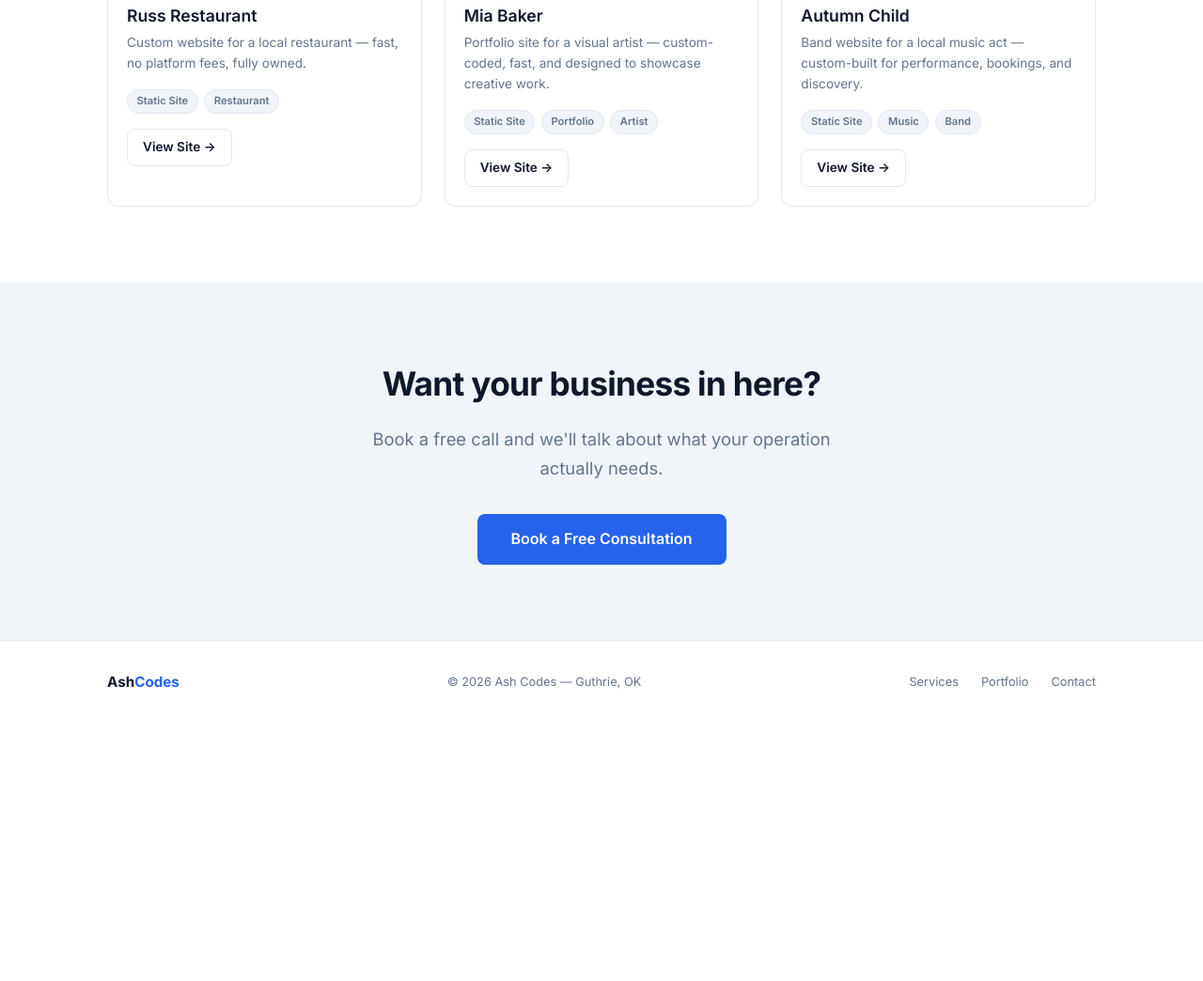
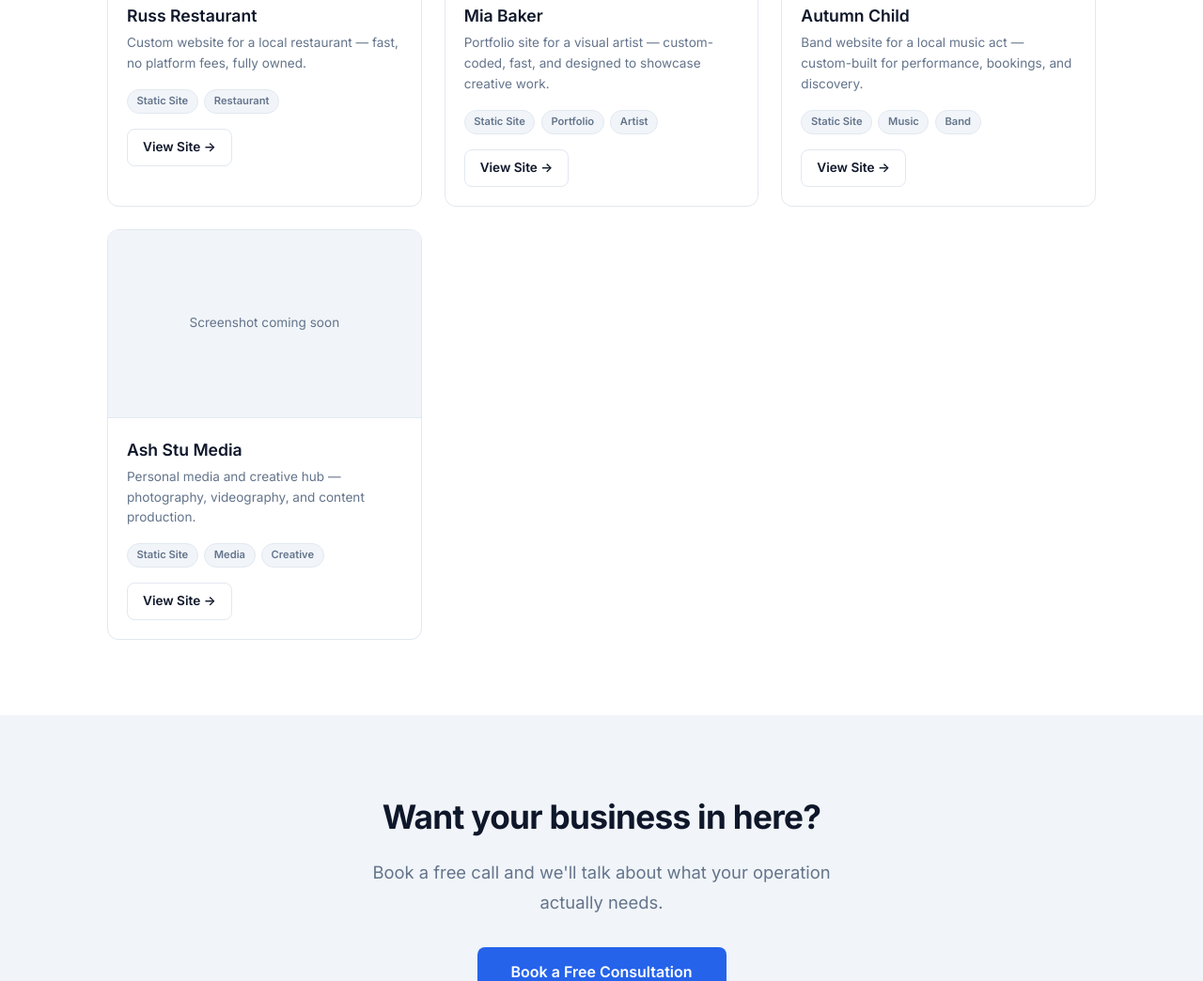
Before and after one commit to ashstumusic/ashstu.codes, a plain HTML site: page portfolio.html in a window 1280 px wide. Shown: the part 662-1706 px from the top of the page at 94% size. Before the commit the page ends 1432 px from the top, so only its background shows below. Drawn offline with Linux system fonts and the light colour scheme.

Commit message:
Portfolio: add Ash Stu Media site

```diff
--- a/portfolio.html
+++ b/portfolio.html
@@ -85,6 +85,22 @@
         </div>
       </div>
 
+      <div class="portfolio-card">
+        <div class="portfolio-thumb">
+          <span>Screenshot coming soon</span>
+        </div>
+        <div class="portfolio-info">
+          <h3>Ash Stu Media</h3>
+          <p>Personal media and creative hub — photography, videography, and content production.</p>
+          <div class="portfolio-tags">
+            <span class="tag">Static Site</span>
+            <span class="tag">Media</span>
+            <span class="tag">Creative</span>
+          </div>
+          <a href="https://ashstu.media/" target="_blank" rel="noopener" class="btn btn-outline" style="font-size: 0.85rem; padding: 0.5rem 1rem;">View Site →</a>
+        </div>
+      </div>
+
     </div>
 
   </div>
```
